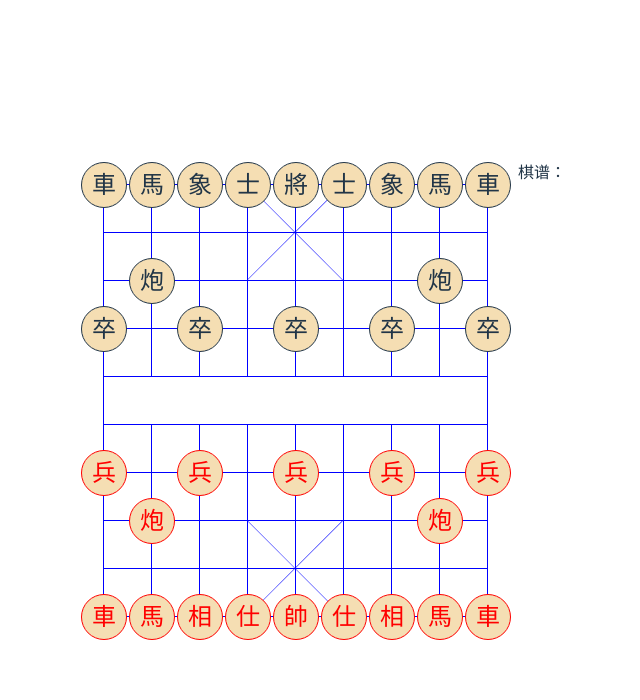
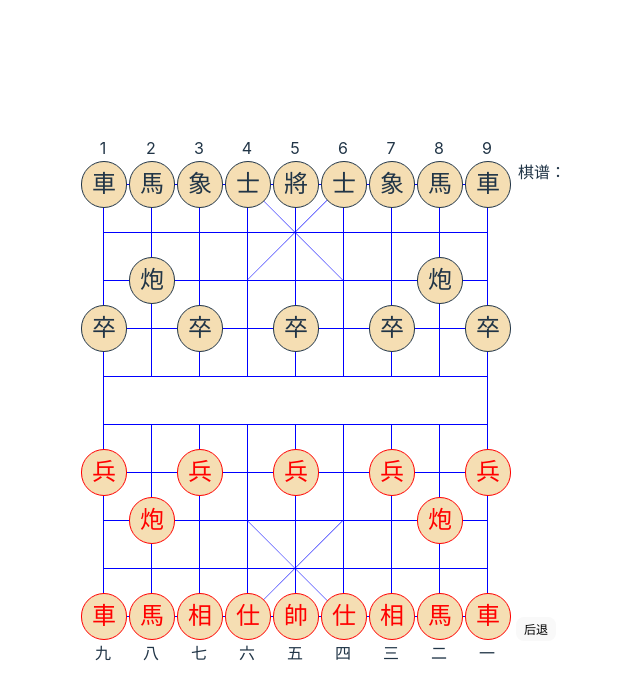
Before and after one commit to gsysbrj/xiangqi2, a Vue app: page / in a window 1280 px wide. Shown: the top 700 px of the page, without its empty margins (273-913 px from the left). Built offline with nearby package versions, Linux system fonts and the light colour scheme.

Commit message:
吃子计普；添加列索引数字

```diff
--- a/src/components/QiPan.vue
+++ b/src/components/QiPan.vue
@@ -77,6 +77,13 @@ const state = reactive({
   },
 })
 
+function back() {
+  const move = state.manual.moves.pop()
+  if (move) {
+    state.situation = move.oldSituation
+  }
+}
+
 const scrollBoxManual = ref(null)
 
 function pick(q) {
@@ -88,9 +95,13 @@ function pick(q) {
   // 吃子
   if (state.picked && state.picked.color !== q.color) {
     if (isMoveCheckOk(q.location[0], q.location[1])) {
+      const old = _.cloneDeep(state.situation)
+      const picked = _.cloneDeep(state.picked)
       state.picked.location[0] = q.location[0]
       state.picked.location[1] = q.location[1]
-      state.picked = null
+      state.picked = null // 方向棋子
+      recordManual(picked, q.location, old, _.cloneDeep(state.situation))
+      // 把被吃棋子移出棋盘
       q.location[0] = -100
       q.location[1] = -100
     } else {
@@ -106,6 +117,19 @@ function isPicked(q) {
   return q === state.picked
 }
 
+function recordManual(picked, to, oldSituation, newSituation) {
+  state.manual.moves.push({
+    qz: picked,
+    to: to,
+    oldSituation: oldSituation,
+    newSituation: newSituation,
+    desc: moveDesc(oldSituation, picked, to),
+  })
+  setTimeout(() => {
+    scrollBoxManual.value.scrollTo(0, scrollBoxManual.value.scrollHeight)
+  }, 0)
+}
+
 function move(r, c) {
   if (state.picked) {
     if (isMoveCheckOk(r, c)) {
@@ -114,16 +138,17 @@ function move(r, c) {
       state.picked.location[0] = r
       state.picked.location[1] = c
       state.picked = null
-      state.manual.moves.push({
-        qz: picked,
-        to: [r, c],
-        oldSituation: old,
-        newSituation: _.cloneDeep(state.situation),
-        desc: moveDesc(old, picked, [r, c]),
-      })
-      setTimeout(() => {
-        scrollBoxManual.value.scrollTo(0, scrollBoxManual.value.scrollHeight)
-      }, 0)
+      recordManual(picked, [r, c], old, _.cloneDeep(state.situation))
+      // state.manual.moves.push({
+      //   qz: picked,
+      //   to: [r, c],
+      //   oldSituation: old,
+      //   newSituation: _.cloneDeep(state.situation),
+      //   desc: moveDesc(old, picked, [r, c]),
+      // })
+      // setTimeout(() => {
+      //   scrollBoxManual.value.scrollTo(0, scrollBoxManual.value.scrollHeight)
+      // }, 0)
     } else {
       console.warn('走子违反规则！')
     }
@@ -394,6 +419,28 @@ function between (a, b, c) {
 <template>
   <div class="qipan-wrapper">
     <div class="qipan">
+      <div class="column-index column-index-black">
+        <div>1</div>
+        <div>2</div>
+        <div>3</div>
+        <div>4</div>
+        <div>5</div>
+        <div>6</div>
+        <div>7</div>
+        <div>8</div>
+        <div>9</div>
+      </div>
+      <div class="column-index column-index-red">
+        <div>一</div>
+        <div>二</div>
+        <div>三</div>
+        <div>四</div>
+        <div>五</div>
+        <div>六</div>
+        <div>七</div>
+        <div>八</div>
+        <div>九</div>
+      </div>
       <div class="diagonal diagonal-1"></div>
       <div class="diagonal diagonal-2"></div>
       <div class="diagonal diagonal-3"></div>
@@ -424,6 +471,9 @@ function between (a, b, c) {
           <span>{{ m.desc }}</span>
         </div>
       </div>
+      <div class="ops">
+        <button @click="back()">后退</button>
+      </div>
     </div>
   </div>
 </template>
@@ -434,6 +484,21 @@ function between (a, b, c) {
 }
 .qipan {
   position: relative;
+}
+.column-index {
+  position: absolute;
+  display: flex;
+  & > div {
+    width: 3rem;
+    height: 1.5rem;
+  }
+  &-black {
+    top: -1.5rem;
+  }
+  &-red {
+    bottom: -1.5rem;
+    flex-flow: row-reverse;
+  }
 }
 .manual {
   text-align: left;
@@ -451,6 +516,15 @@ function between (a, b, c) {
     width: 22px;
     padding-right: 2px;
     text-align: right;
+  }
+}
+.ops {
+  button {
+    height: 1.5rem;
+    font-size: 12px;
+    line-height: 1.5rem;
+    padding: 0 7px;
+    margin: 0 5px;
   }
 }
 // .locations {
```
